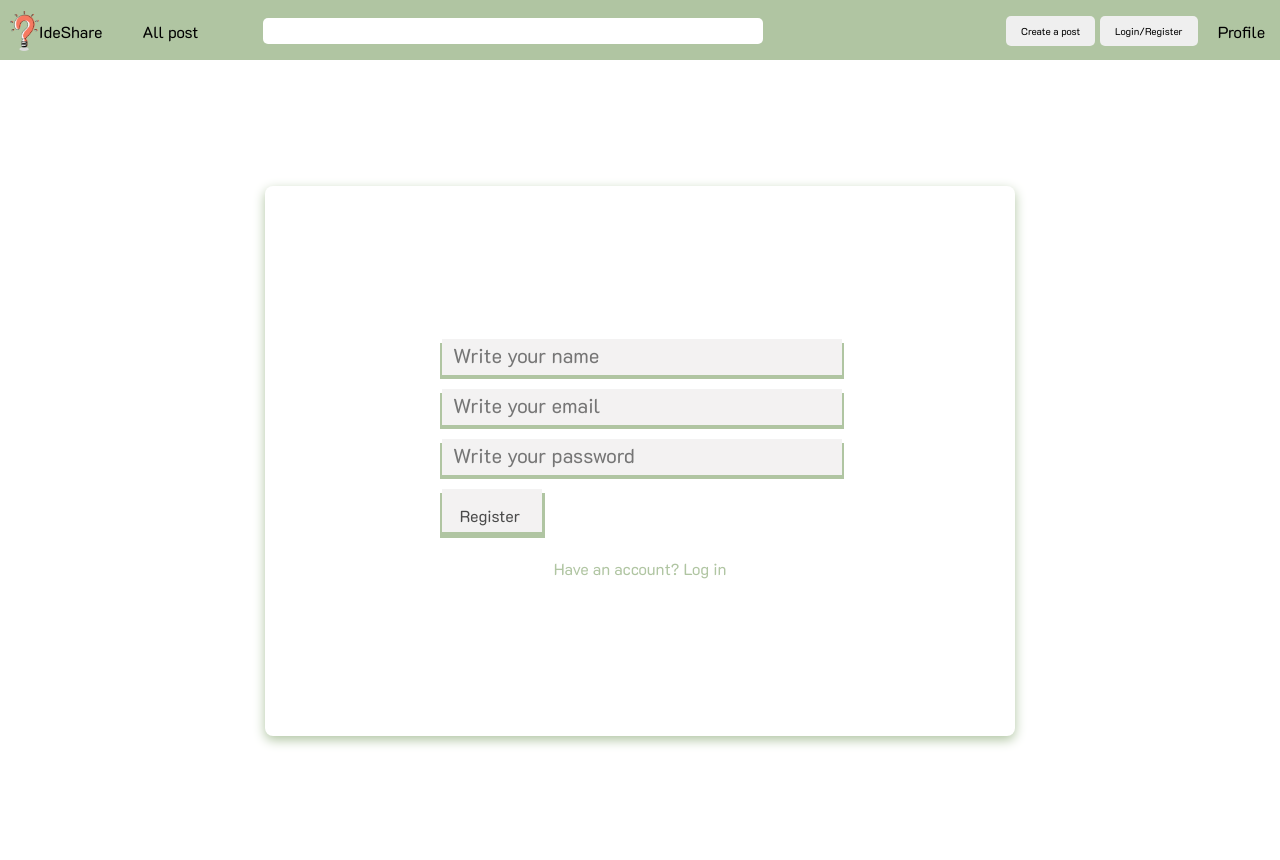
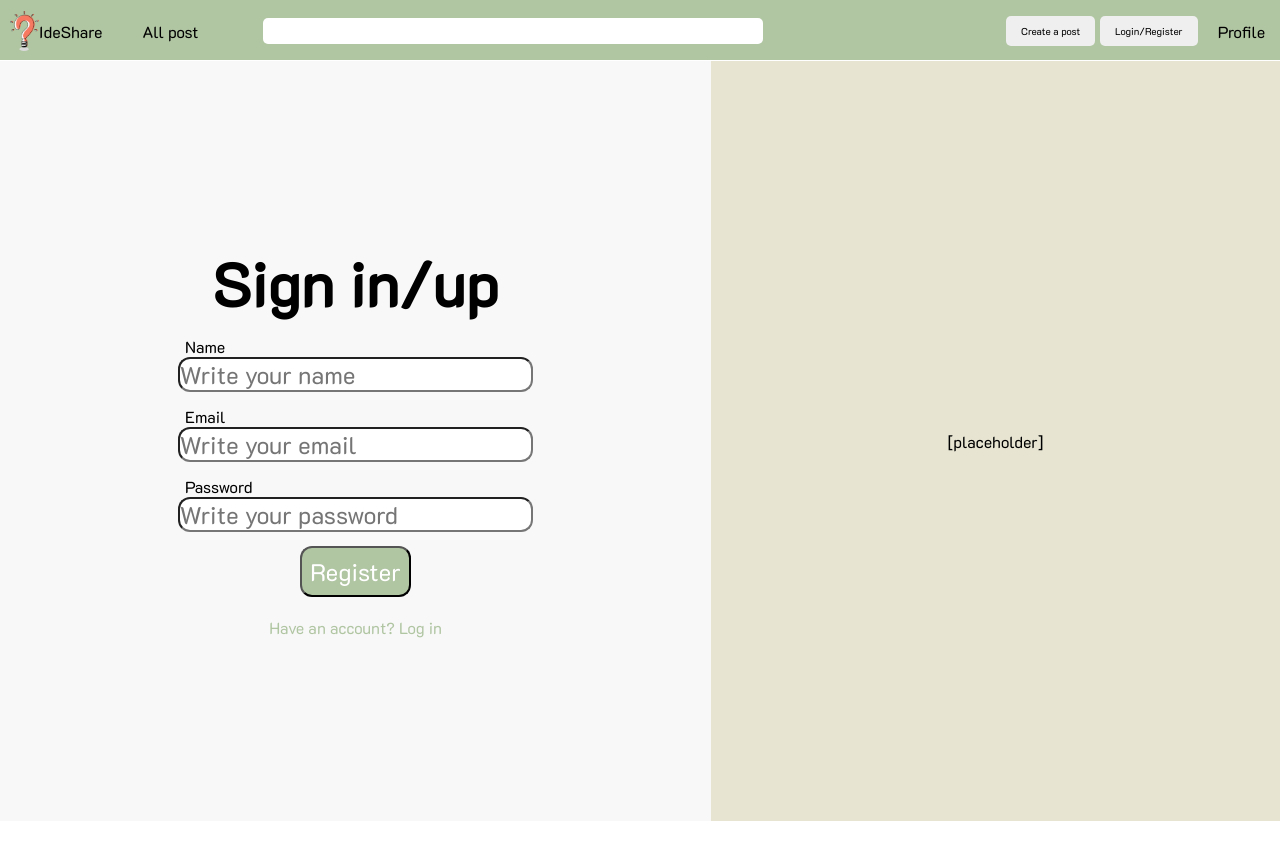
Before and after one commit to Sflegioner/IdeShare, a React (Create React App) app in the folder ClientSide/my-app/: page /login_registration_page in a window 1280 px wide. After the commit the page ends 821 px from the top, so only its background shows below. Built offline with nearby package versions, Linux system fonts and the light colour scheme.

Commit message:
some login/register css

```diff
--- a/ClientSide/my-app/src/components/register_login_components.tsx
+++ b/ClientSide/my-app/src/components/register_login_components.tsx
@@ -1,207 +1,144 @@
-import React, { useState } from "react";
-import UserClient, { UserInterface } from "../managers/user_client";
-import Cookies,{ useCookies } from 'react-cookie'
-import { timeEnd } from "console";
-import { useNavigate } from "react-router-dom";
+import React, { useState } from 'react'
+import UserClient, { UserInterface } from '../managers/user_client'
+import Cookies, { useCookies } from 'react-cookie'
+import { timeEnd } from 'console'
+import { useNavigate } from 'react-router-dom'
+import '../page_styles/register_login.css'
 
-const userAPI = new UserClient();
+const userAPI = new UserClient()
 
 interface InputDivProps {
-  value: string;
-  onChange: (e: React.ChangeEvent<HTMLInputElement>) => void;
-  name: string;
-  type?: string;
-  placeholder: string;
+    value: string
+    onChange: (e: React.ChangeEvent<HTMLInputElement>) => void
+    name: string
+    type?: string
+    placeholder: string
 }
 
 interface ButtonSubmitProps {
-  text: string;
+    text: string
 }
 
 const ButtonSubmit: React.FC<ButtonSubmitProps> = ({ text }) => (
-  <button
-    style={{
-      outline: "none",
-      backgroundColor: "transparent",
-      position: "relative",
-      width: "100px",
-      height: "45px",
-      fontSize: "16px",
-      cursor: "pointer",
-      border: "none",
-      color: "#4A4A4A",
-      zIndex: 3,
-    }}
-    type="submit"
-  >
+    <button className='myButton' type='submit'>
         {text}
-    <div
-      style={{
-        position: "absolute",
-        top: "-4px",
-        left: "2px",
-        width: "100px",
-        height: "43px",
-        backgroundColor: "#F3F2F2",
-        zIndex: -1,
-      }}
-    />
-    <div
-      style={{
-        position: "absolute",
-        top: 0,
-        left: 0,
-        width: "105px",
-        height: "45px",
-        backgroundColor: "#B0C5A2",
-        zIndex: -2,
-      }}
-    />
     </button>
-);
-const InputDiv: React.FC<InputDivProps> = ({ value, onChange, name, type = "text", placeholder }) => (
-  <div style={{ marginBottom:10, position: "relative", height: "40px", width: "400px",}}>
-    <div
-      style={{
-        position: "absolute",
-        top: "-4px",
-        left: "2px",
-        width: "400px",
-        height: "36px",
-        backgroundColor: "#F3F2F2",
-        zIndex: 2,
-      }}
-    />
+)
+const InputDiv: React.FC<InputDivProps> = ({
+    value,
+    onChange,
+    name,
+    type = 'text',
+    placeholder,
+}) => (
     <input
         type={type}
         name={name}
         value={value}
         onChange={onChange}
         placeholder={placeholder}
-      style={{
-        position: "relative",
-        width: "100%",
-        height: "36px",
-        padding: "8px",
-        border: "none",
-        outline: "none",
-        top: -6,
-        left: 5,
-        zIndex: 3,
-        fontSize: 20,
-        color: "#9BBB85",
-        backgroundColor: "transparent",
-      }}
+        className='myInput'
     />
-    <div
-      style={{
-        position: "absolute",
-        top: 0,
-        left: 0,
-        width: "404px",
-        height: "36px",
-        backgroundColor: "#B0C5A2",
-        zIndex: 1,
-      }}
-    />
-  </div>
-);
+)
 
 export const Register_Form: React.FC = () => {
-  const [cookies, setCookie] = useCookies();
+    const [cookies, setCookie] = useCookies()
     const [user, setUser] = useState<UserInterface>({
-    username: "",
-    useremail: "",
-    userpass: "",
-  });
+        username: '',
+        useremail: '',
+        userpass: '',
+    })
 
     const handleSubmit = async (event: React.FormEvent<HTMLFormElement>) => {
-    event.preventDefault();
-    const newUser = await userAPI.PostUser(user);
-    console.log("User registered successfully:", newUser);
-  };
+        event.preventDefault()
+        const newUser = await userAPI.PostUser(user)
+        console.log('User registered successfully:', newUser)
+    }
 
     const handleChange = (e: React.ChangeEvent<HTMLInputElement>) => {
         setUser({
             ...user,
             [e.target.name]: e.target.value,
-    });
-  };
+        })
+    }
 
     return (
-    <form onSubmit={handleSubmit}>
+        <form className='myForm' onSubmit={handleSubmit}>
+            <label className='inputLabel'>Name</label>
             <InputDiv
                 value={user.username}
                 onChange={handleChange}
-        name="username"
-        placeholder="Write your name"
+                name='username'
+                placeholder='Write your name'
             />
+            <label className='inputLabel'>Email</label>
+
             <InputDiv
                 value={user.useremail}
                 onChange={handleChange}
-        name="useremail"
-        type="email"
-        placeholder="Write your email"
+                name='useremail'
+                type='email'
+                placeholder='Write your email'
             />
+            <label className='inputLabel'>Password</label>
+
             <InputDiv
                 value={user.userpass}
                 onChange={handleChange}
-        name="userpass"
-        type="password"
-        placeholder="Write your password"
+                name='userpass'
+                type='password'
+                placeholder='Write your password'
             />
-      <ButtonSubmit text="Register" />
+            <ButtonSubmit text='Register' />
         </form>
-  );
-};
+    )
+}
 
 export const Login_Form: React.FC = () => {
-  const [cookies, setCookie] = useCookies();
+    const [cookies, setCookie] = useCookies()
     const [user, setUser] = useState({
-    useremail: "",
-    userpass: "",
-  });
+        useremail: '',
+        userpass: '',
+    })
     const redirect = useNavigate()
 
     const handleSubmit = async (event: React.FormEvent<HTMLFormElement>) => {
-    event.preventDefault();
-    const verification = await userAPI.VerefyPassword(user.userpass, user.useremail);
-    console.log("Verification result:", verification);
+        event.preventDefault()
+        const verification = await userAPI.VerefyPassword(user.userpass, user.useremail)
+        console.log('Verification result:', verification)
         //Змінити цю хуйню на нормалій реквест з булом
-    if(verification=="Password verification successful"){
-      setCookie("IsAuth",true, {maxAge: 30000})
+        if (verification == 'Password verification successful') {
+            setCookie('IsAuth', true, { maxAge: 30000 })
             redirect('/')
-
+        } else {
+            console.log('Wrong')
         }
-    else{
-      console.log("Wrong")
     }
-  };
 
     const handleChange = (e: React.ChangeEvent<HTMLInputElement>) => {
         setUser({
             ...user,
             [e.target.name]: e.target.value,
-    });
-  };
+        })
+    }
 
     return (
         <form onSubmit={handleSubmit}>
             <InputDiv
                 value={user.useremail}
                 onChange={handleChange}
-        name="useremail"
-        type="text"
-        placeholder="Write your email"
+                name='useremail'
+                type='text'
+                placeholder='Write your email'
             />
             <InputDiv
                 value={user.userpass}
                 onChange={handleChange}
-        name="userpass"
-        type="password"
-        placeholder="Your password"
+                name='userpass'
+                type='password'
+                placeholder='Your password'
             />
-      <ButtonSubmit text="Login" />
+            <ButtonSubmit text='Login' />
         </form>
-  );
-};
+    )
+}
--- /dev/null
+++ b/ClientSide/my-app/src/page_styles/register_login.css
@@ -0,0 +1,62 @@
+.container {
+    width: 100%;
+    height: 95vh;
+    display: flex;
+    justify-content: center;
+    align-items: center;
+}
+.leftContainer {
+    flex-basis: 0;
+
+    height: 100%;
+    background-color: rgb(248, 248, 248);
+    flex-grow: 5;
+    display: flex;
+    justify-content: center;
+    align-items: center;
+}
+.rightContainer {
+    flex-basis: 0;
+    height: 100%;
+    background-color: rgb(231, 229, 210);
+    flex-grow: 4;
+    display: flex;
+    justify-content: center;
+    align-items: center;
+}
+.formContainer {
+    width: 50%;
+    display: flex;
+    flex-direction: column;
+    align-items: center;
+}
+.myForm {
+    width: 100%;
+    display: flex;
+    flex-direction: column;
+    align-items: center;
+}
+.myInput {
+    width: 100%;
+    border-radius: 12px;
+    font-size: 24px;
+}
+.singLabel {
+    font-size: 60px;
+    font-weight: 700;
+}
+.inputLabel {
+    display: flex;
+    justify-content: start;
+    width: 100%;
+    padding-left: 2%;
+    margin-top: 4%;
+}
+.myButton {
+    background-color: #b0c5a2;
+    margin-top: 4%;
+    color: white;
+    font-size: 24px;
+    border-radius: 12px;
+    padding: 8px;
+}
--- a/ClientSide/my-app/src/pages/login_registration_page.tsx
+++ b/ClientSide/my-app/src/pages/login_registration_page.tsx
@@ -1,41 +1,34 @@
-import React, { useState } from "react";
-import { Login_Form } from "../components/register_login_components";
-import { Register_Form } from "../components/register_login_components";
+import React, { useState } from 'react'
+import { Login_Form } from '../components/register_login_components'
+import { Register_Form } from '../components/register_login_components'
+import '../page_styles/register_login.css'
 
 export const LoginRegistrationPage = () => {
-    const [isAlreadyRegistered, setIsAlreadyRegistered] = useState(false);
+    const [isAlreadyRegistered, setIsAlreadyRegistered] = useState(false)
 
     const RegistrationLoginBox = () => (
-        <div
-            style={{
-                display: "flex",
-                justifyContent: "center",
-                alignItems: "center",
-                height: "100vh",
-                width: "100vw",
-            }}
-        >
-            <div
-                style={{
-                    height: 550,
-                    width: 750,
-                    backgroundColor: "white",
-                    display: "flex",
-                    flexDirection: "column",
-                    justifyContent: "center",
-                    alignItems: "center",
-                    boxShadow: "0px 4px 12px rgba(176, 197, 162, 1)",
-                    borderRadius: 8,
-                    padding: 20,
-                }}
-            >
-                {isAlreadyRegistered ? <Login_Form /> : <Register_Form />}
-                <p onClick={() => setIsAlreadyRegistered(!isAlreadyRegistered)} style={{ cursor: "pointer", marginTop: 20, color: "rgba(176, 197, 162, 1)" }}>
-                    {isAlreadyRegistered ? "Don't have an account? Register" : "Have an account? Log in"}
-                </p>
+        <div className='container'>
+            <div className='leftContainer'>
+                <div className='formContainer'>
+                    <div className='singLabel'>Sign in/up</div>
+                    {isAlreadyRegistered ? <Login_Form /> : <Register_Form />}
+                    <p
+                        onClick={() => setIsAlreadyRegistered(!isAlreadyRegistered)}
+                        style={{
+                            cursor: 'pointer',
+                            marginTop: 20,
+                            color: 'rgba(176, 197, 162, 1)',
+                        }}
+                    >
+                        {isAlreadyRegistered
+                            ? "Don't have an account? Register"
+                            : 'Have an account? Log in'}
+                    </p>
+                </div>
             </div>
+            <div className='rightContainer'>[placeholder]</div>
         </div>
-    );
+    )
 
-    return <RegistrationLoginBox />;
-};
+    return <RegistrationLoginBox />
+}
```
Also changed, not shown: ClientSide/my-app/src/components/nav_bar_components.tsx (+37 -20 lines). Lines whose indentation alone changed are shown as unchanged.
